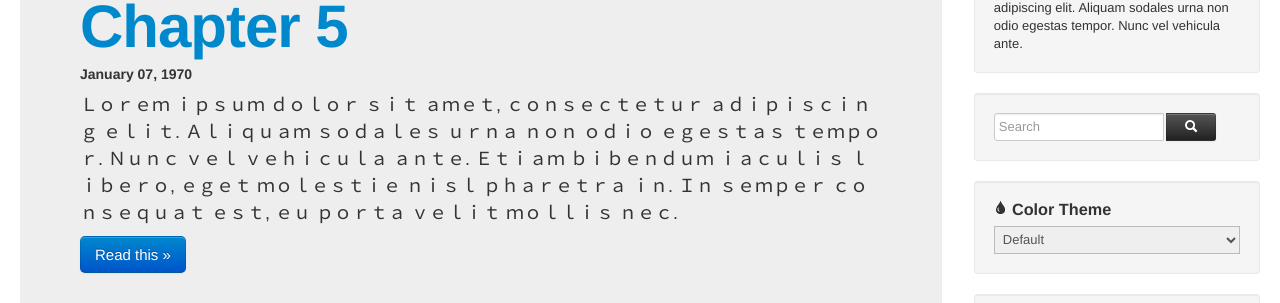
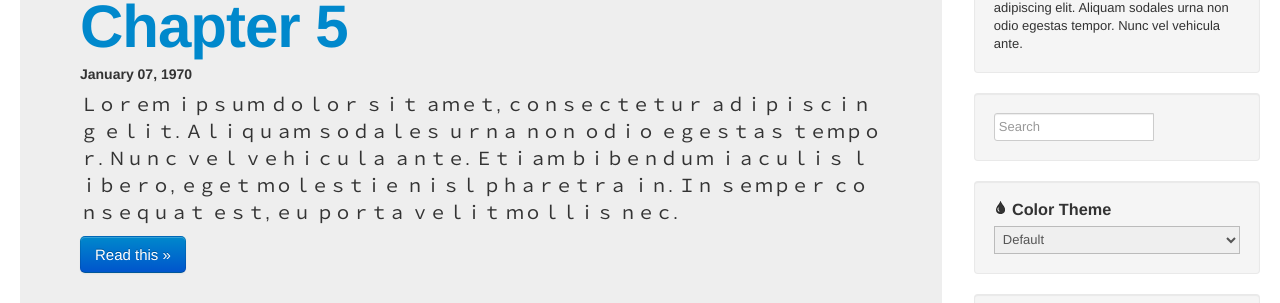
Before and after one commit to tokkonopapa/jekyll-experiment, a Jekyll site: the page built from index.html, in a window 1280 px wide. Shown: the part 123-426 px from the top of the page. Built offline with Jekyll 4.4.1, drawn with Linux system fonts in a browser that asks for light colours; nearby versions of some CDN libraries; Markdown is read by kramdown in place of the engine named in the settings; the list of posts is cut into pages by our own code; comment, search, counter and statistics services are not loaded.

Commit message:
test android for search.html

```diff
--- a/_includes/asides/search.html
+++ b/_includes/asides/search.html
@@ -5,9 +5,9 @@
 {% else %}
 					<input type="hidden" name="q" value="site:{{ site.url | domain_name }}">
 {% endif %}
-					<input type="text" name="q" class="search-query" placeholder="Search" style="width:65%">
-					<button class="btn btn-inverse" type="submit" style="width:20%">
+					<input type="text" name="q" class="input-medium search-query" placeholder="Search">
+<!--				<button class="btn btn-inverse" type="submit" style="width:20%">
 						<span class="icon-search icon-white"></span>
-					</button>
+					</button>-->
 				</form>
 			</section>
--- a/_includes/navbar.html
+++ b/_includes/navbar.html
@@ -19,7 +19,7 @@
 			</div>
 -->
 {% capture url %}{{ page.url | remove_first: site.baseurl }}{% endcapture %}
-			<nav class="nav-collapse">
+			<nav class="nav-collapse collapse">
 				<ul class="nav">
 {% for link in site.navbar_list %}
 	{% if link.url == url or link.type == page.type %}{% assign active = 'active' %}
```
